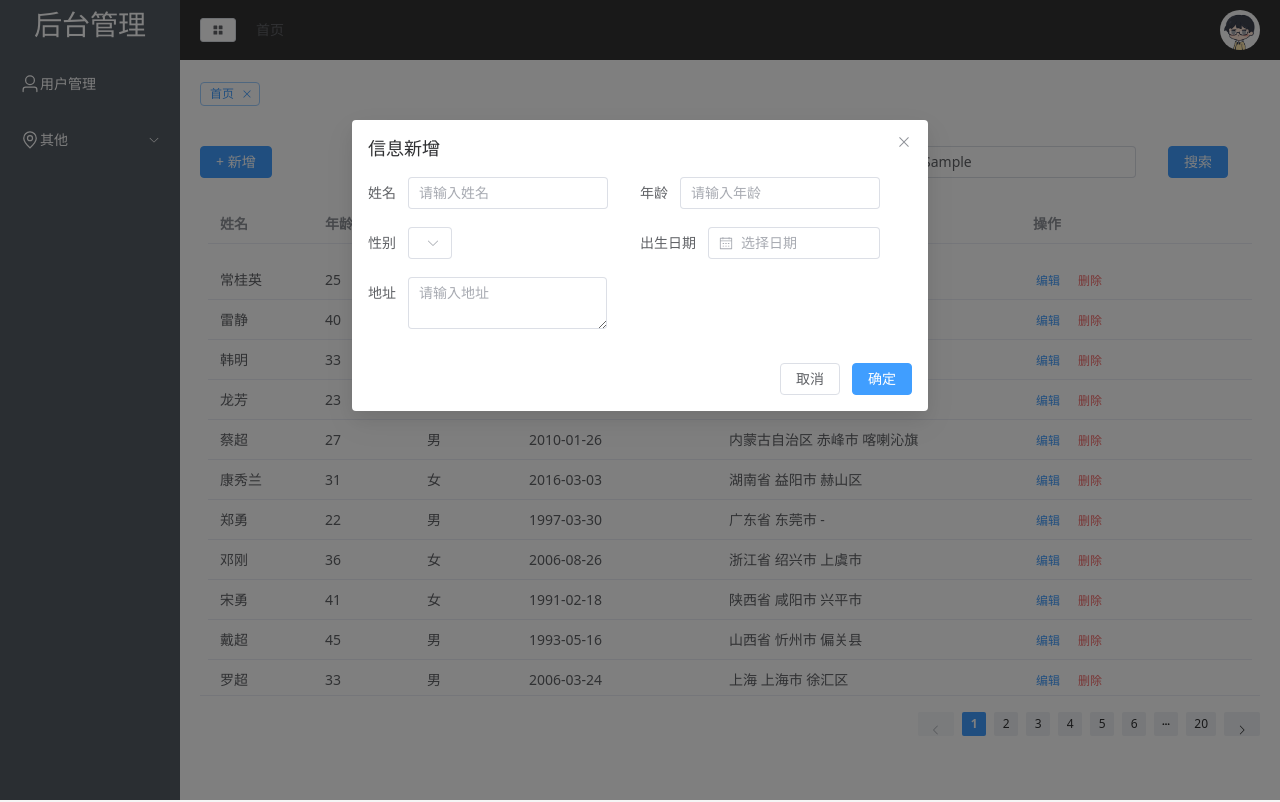
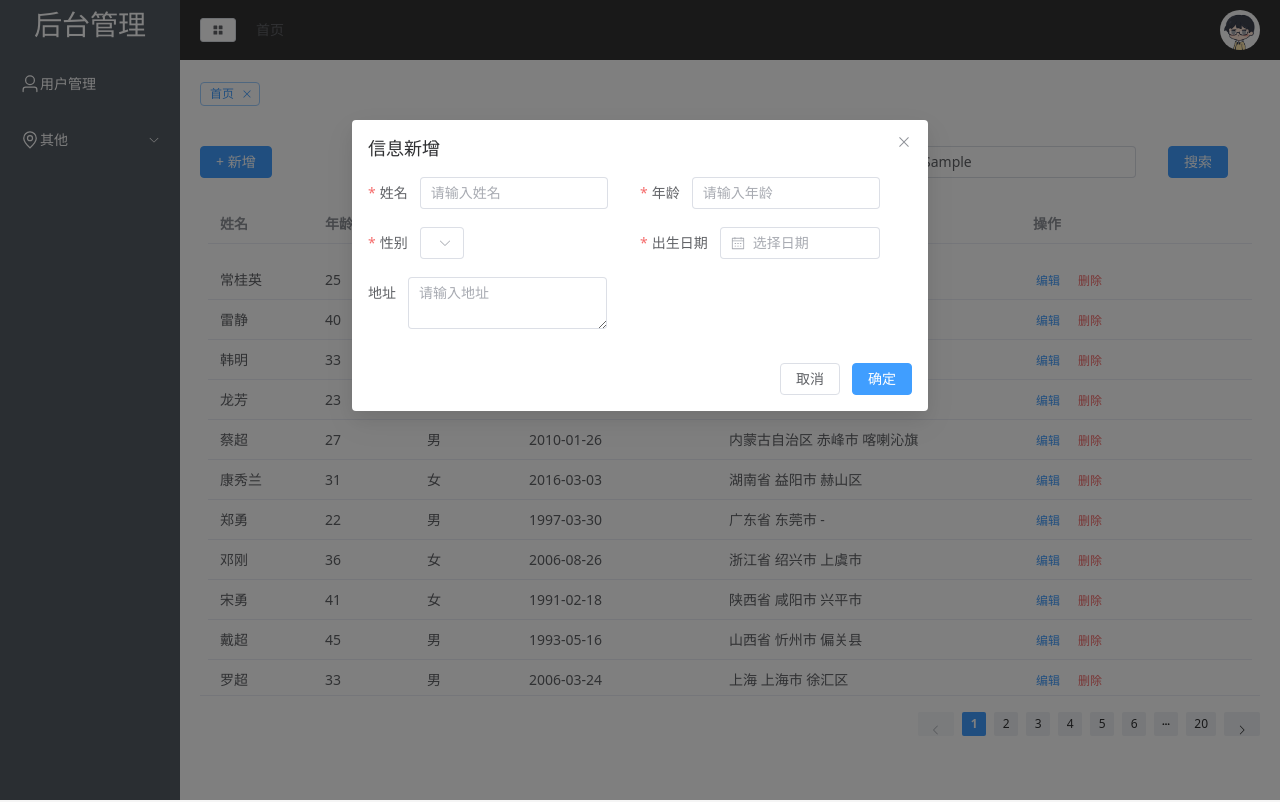
Before and after one commit to GWillS163/vuelearn, a Vue app: page /#/user in a window 1280 px wide. Both pictures are taken after typing "Sample" into the empty fields and a click on the button "+ 新增". Built offline with nearby package versions, Linux system fonts and the light colour scheme.

Commit message:
L27_addUser_validation ok

```diff
--- a/src/views/user/User.vue
+++ b/src/views/user/User.vue
@@ -48,10 +48,13 @@
     <el-form :inline="true" :model="formUser" ref="userForm">
       <el-row>
         <el-col :span="12">
-          <el-form-item label="姓名" prop="name">
+          <el-form-item label="姓名" prop="name"
+           :rules="[{'required': true, 'message': '请输入姓名', 'trigger': 'blur'}]">
             <el-input v-model="formUser.name" placeholder="请输入姓名"/>
           </el-form-item>
-          <el-form-item label="性别" prop="sex">
+          <el-form-item label="性别" prop="sex"
+          :rules="[{'required': true, 'message': '请选择', 'trigger': 'blur'}]"
+          >
             <el-select v-model="formUser.sex" placeholder="请选择">
               <el-option label="男" value="0"/>
               <el-option label="女" value="1"/>
@@ -60,11 +63,17 @@
         </el-col>
 
         <el-col :span="12">
-          <el-form-item label="年龄" prop="age">
-            <el-input v-model="formUser.age" placeholder="请输入年龄"/>
+          <el-form-item label="年龄" prop="age"
+          :rules="[{'required': true, 'message': '请输入数字', 'trigger': 'blur'},
+          {'type': 'number', 'message': '年龄必须是数字'}]"
+          >
+            <el-input v-model.number="formUser.age" placeholder="请输入年龄"/>
           </el-form-item>
 
-          <el-form-item  label="出生日期" prop="birth">
+          <el-form-item  label="出生日期" prop="birth"
+          :rules="[{'required': true, 'message': '请选择' },
+          ]"
+          >
             <el-date-picker
                   v-model="formUser.birth"
                   type="birth"
@@ -82,7 +91,7 @@
     </el-form>
     <template #footer>
       <span class="dialog-footer">
-        <el-button @click="dialogVisible = false">取消</el-button>
+        <el-button @click="handleCancel">取消</el-button>
         <el-button type="primary" @click="onSubmit">
           确定
         </el-button>
@@ -189,7 +198,24 @@ export default defineComponent({
       }
       return year + '-' + add(month) + '-' + add(day);
     }
+    const handleCancel = () => {
+      dialogVisible.value = false;
+      proxy.$refs.userForm.resetFields();
+    }
     const onSubmit = async () => {
+      // 提交前校验1
+      try {
+        await proxy.$refs.userForm.validate();
+      } catch (error) {
+        return false;
+      }
+      // 提交前校验2 - 视频中方法
+     // proxy.$refs.userForm.validate( async (validate) => {
+     //    if (validate) {
+     //
+     //    }
+     //  });
+
       formUser.birth = timeFormat(formUser.birth);
       // let res = await proxy.$api.getUserData(config);
       let res = await proxy.$api.addUser(formUser);
@@ -199,6 +225,7 @@ export default defineComponent({
         dialogVisible.value = false;
         await getuserData(config);
       }
+
 
     }
     return {
@@ -211,7 +238,8 @@ export default defineComponent({
       dialogVisible,
       handleClose,
       formUser,
-      onSubmit
+      onSubmit,
+      handleCancel
     }
   }
 })
```
